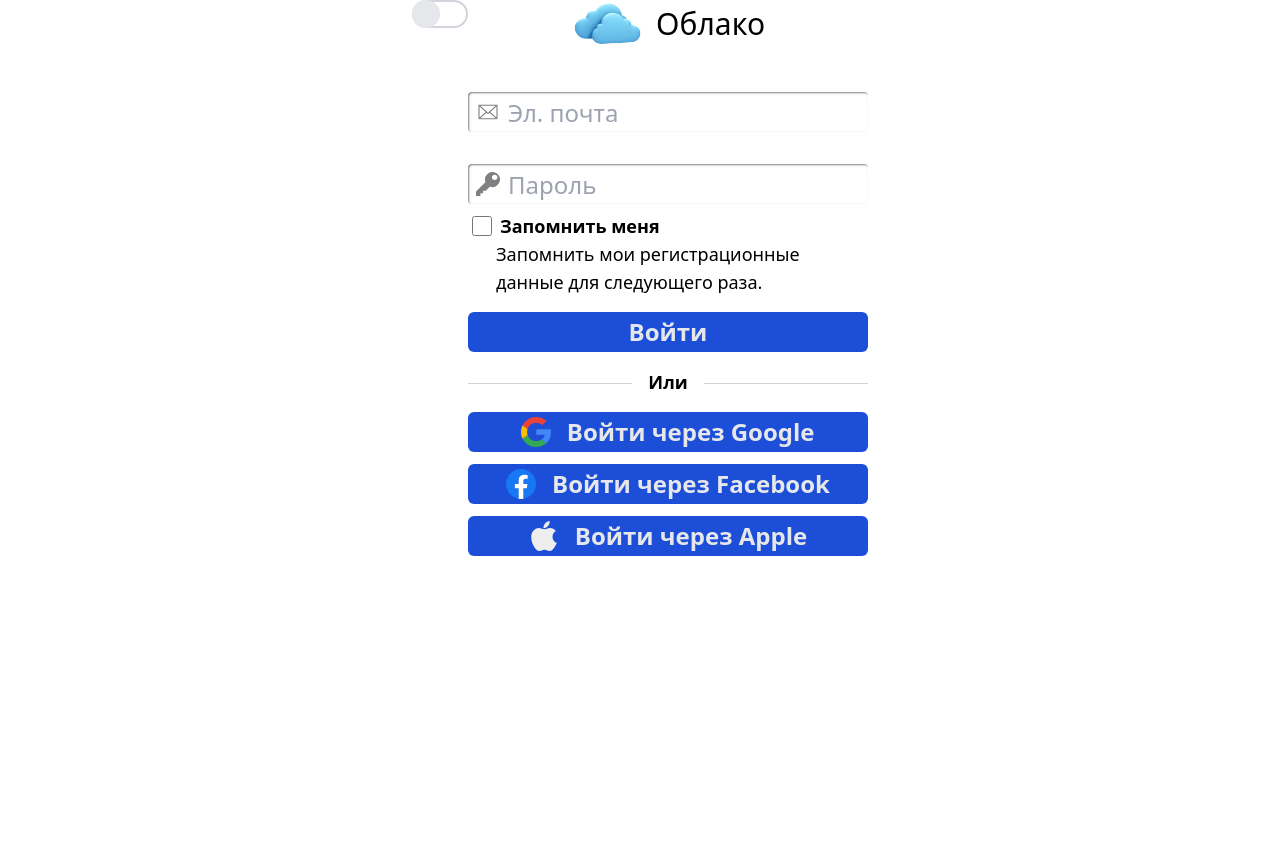
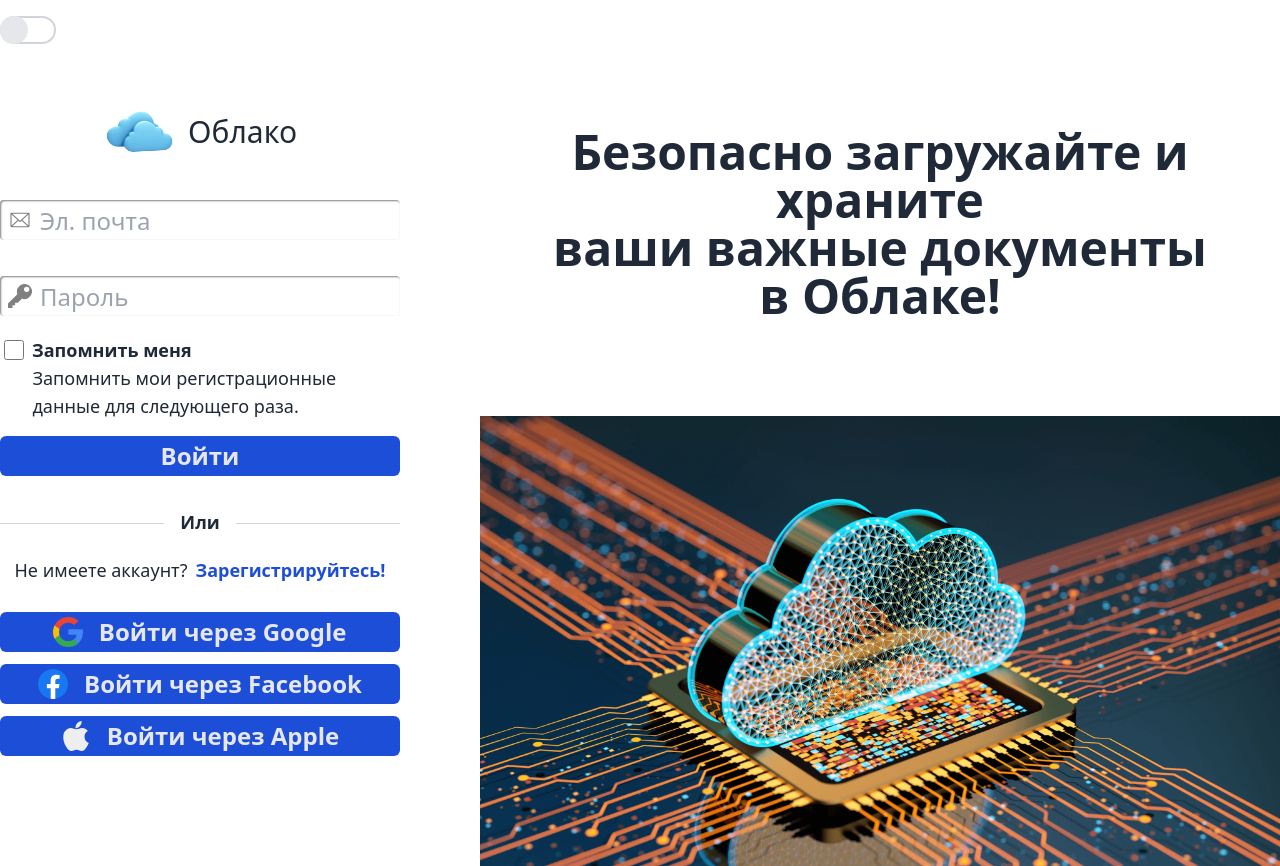
Before and after one commit to Aleksandr-86/test-task, a Vue app: page / in a window 1280 px wide. Before the commit the page ends 800 px from the top, so only its background shows below. Built offline with nearby package versions, Linux system fonts and the light colour scheme.

Commit message:
feat: complete TheSignInPage

```diff
--- a/src/components/TheOAuth.vue
+++ b/src/components/TheOAuth.vue
@@ -1,6 +1,6 @@
 <script setup lang="ts">
+import { themeIsDark } from '@/store/theme'
 import BaseButton from '@/components/ui/BaseButton.vue'
-import { themeIsDark } from '@/store/theme'
 </script>
 
 <template>
--- a/src/components/TheSignIn.vue
+++ b/src/components/TheSignIn.vue
@@ -3,6 +3,7 @@ import { ref } from '@vue/reactivity'
 import BaseInput from '@/components/ui/BaseInput.vue'
 import BaseCheckbox from '@/components/ui/BaseCheckbox.vue'
 import BaseButton from '@/components/ui/BaseButton.vue'
+import BaseSeparator from '@/components/ui/BaseSeparator.vue'
 
 /**
  * ! Не выполняет на данный момент никаких функций.
@@ -14,15 +15,15 @@ const checkboxIsChecked = ref(false)
 
 <template>
   <div>
-    <div class="h-full">
-      <div class="select-none">
+    <div class="h-full text-gray-800">
+      <div class="flex flex-col items-center select-none">
         <div class="mb-3 flex items-center justify-center space-x-3">
           <img class="h-12" src="icons/cloud.png" />
           <p class="text-3xl dark:text-gray-200">Облако</p>
         </div>
 
         <form class="w-[400px]">
-          <div class="flex flex-col">
+          <div class="flex flex-col gap-1">
             <BaseInput
               label="Эл. почта"
               type="email"
@@ -39,17 +40,13 @@ const checkboxIsChecked = ref(false)
               :show-password="true" />
           </div>
 
-          <div class="mt-2">
+          <div class="mt-5">
             <BaseCheckbox
               label="Запомнить меня"
               v-model="checkboxIsChecked"
               :value="true" />
 
-            <div class="flex items-center space-x-2 pl-1">
-              <input
-                class="form-checkbox h-4 w-4 rounded opacity-0"
-                name="description"
-                tabindex="-1" />
+            <div class="flex items-center space-x-2 pl-[32.4px]">
               <span class="text-lg dark:text-gray-200">
                 Запомнить мои регистрационные данные для следующего раза.
               </span>
@@ -60,7 +57,20 @@ const checkboxIsChecked = ref(false)
             class="mt-4"
             label="Войти"
             @click="$router.push('after-sign-in')" />
+
+          <BaseSeparator />
         </form>
+
+        <div class="flex text-lg mt-5 mb-7 dark:text-gray-200 space-x-2">
+          <p class="">Не имеете аккаунт?</p>
+          <span>
+            <RouterLink
+              class="text-blue-700 font-bold dark:text-blue-500"
+              to="sign-up"
+              >Зарегистрируйтесь!</RouterLink
+            >
+          </span>
+        </div>
       </div>
     </div>
   </div>
--- a/src/components/ui/BaseCheckbox.vue
+++ b/src/components/ui/BaseCheckbox.vue
@@ -27,6 +27,6 @@ const model = computed({
       name="checkbox"
       v-model="model"
       :value="value" />
-    <span class="text-lg font-bold dark:text-gray-200">{{ label }}</span>
+    <span class="text-lg font-bold text-gray-800 dark:text-gray-200">{{ label }}</span>
   </div>
 </template>
--- a/src/components/ui/BaseInput.vue
+++ b/src/components/ui/BaseInput.vue
@@ -32,7 +32,7 @@ const changeInputType = () => {
         leave-active-class="transition linear duration-700">
         <label
           v-if="inputContentRef"
-          class="text-lg font-bold dark:text-gray-200"
+          class="text-lg font-bold text-gray-800 dark:text-gray-200"
           :for="id">
           {{ label }}
         </label>
--- a/src/components/ui/BaseSeparator.vue
+++ b/src/components/ui/BaseSeparator.vue
@@ -1,6 +1,8 @@
 <template>
   <div
-    class="my-4 flex items-center before:mt-0.5 before:flex-1 before:border-t before:border-neutral-300 after:mt-0.5 after:flex-1 after:border-t after:border-neutral-300">
-    <p class="text-lg mx-4 mb-0 text-center font-semibold dark:text-gray-200">Или</p>
+    class="mt-8 flex items-center before:mt-0.5 before:flex-1 before:border-t before:border-neutral-300 after:mt-0.5 after:flex-1 after:border-t after:border-neutral-300">
+    <p class="text-lg mx-4 mb-0 text-center font-semibold dark:text-gray-200">
+      Или
+    </p>
   </div>
 </template>
--- a/src/pages/TheOutsidePage.vue
+++ b/src/pages/TheOutsidePage.vue
@@ -1,7 +1,7 @@
 <template>
-  <div class="flex h-screen w-screen items-center justify-center bg-gray-700">
-    <div
-      class="flex animate-[rainbow_21s_linear_infinite] select-none flex-col items-center space-y-4 text-5xl">
+  <div
+    class="flex h-screen w-screen items-center justify-center dark:bg-gray-700 dark:text-gray-200">
+    <div class="flex select-none flex-col items-center space-y-4 text-5xl">
       <p v-if="$route.name">
         {{ 'Вы находитесь на странице ' + $route.name.toString() }}
       </p>
@@ -9,7 +9,9 @@
         {{ 'Вы находитесь на маршруте: ' + $route.path }}
       </p>
 
-      <RouterLink to="/">Вернуться назад</RouterLink>
+      <RouterLink class="text-blue-700 font-bold dark:text-blue-500" to="/">
+        Вернуться назад
+      </RouterLink>
     </div>
   </div>
 </template>
--- a/src/pages/TheSignInPage.vue
+++ b/src/pages/TheSignInPage.vue
@@ -2,17 +2,31 @@
 import TheSignIn from '@/components/TheSignIn.vue'
 import TheOAuth from '@/components/TheOAuth.vue'
 import MySwitcher from '@/components/MySwitcher.vue'
-import BaseSeparator from '@/components/ui/BaseSeparator.vue'
 </script>
 
 <template>
-  <div class="flex h-screen w-screen justify-center dark:bg-gray-800">
-    <MySwitcher />
+  <div
+    class="flex h-screen w-screen justify-center items-center dark:bg-gray-800">
+    <div class="h-full flex flex-col gap-20">
+      <MySwitcher class="top-4 left-0" />
 
-    <div>
-      <TheSignIn />
-      <BaseSeparator />
-      <TheOAuth />
+      <div class="flex gap-20">
+        <div>
+          <TheSignIn />
+          <TheOAuth />
+        </div>
+
+        <div class="space-y-24 mt-5">
+          <p
+            class="text-5xl font-bold text-center text-gray-800 dark:animate-[rainbow_24s_linear_infinite]">
+            <span
+              >Безопасно загружайте и храните<br />
+              ваши важные документы <br />в Облаке!
+            </span>
+          </p>
+          <img class="w-[800px] h-[450px]" src="pictures/cloud-picture.png" />
+        </div>
+      </div>
     </div>
   </div>
 </template>
--- a/src/router.ts
+++ b/src/router.ts
@@ -10,7 +10,12 @@ const routes = [
   },
   {
     path: '/after-sign-in',
-    name: 'успешной авторизации',
+    name: 'следующей за успешной авторизацией',
+    component: TheOutsidePage
+  },
+  {
+    path: '/sign-up',
+    name: 'регистрации',
     component: TheOutsidePage
   },
   { path: '/:pathMatch(.*)*', component: TheOutsidePage }
```
